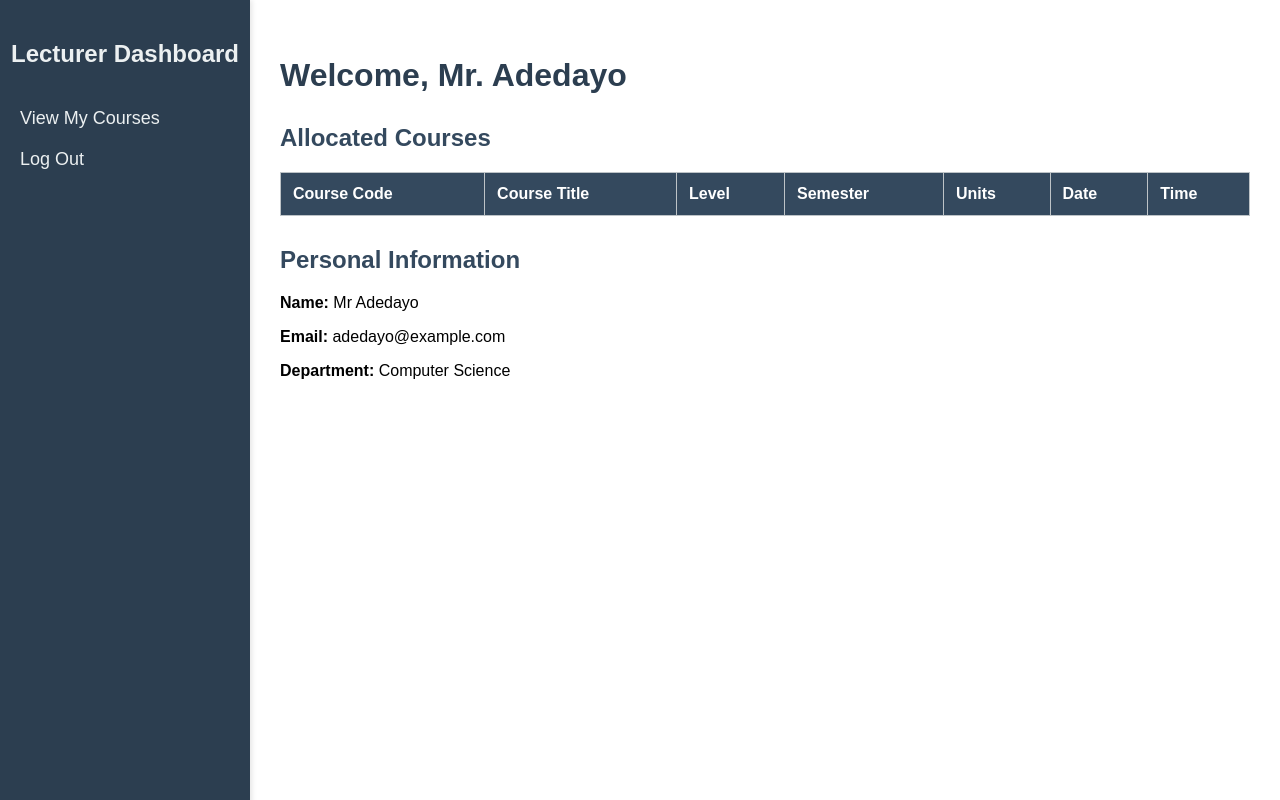
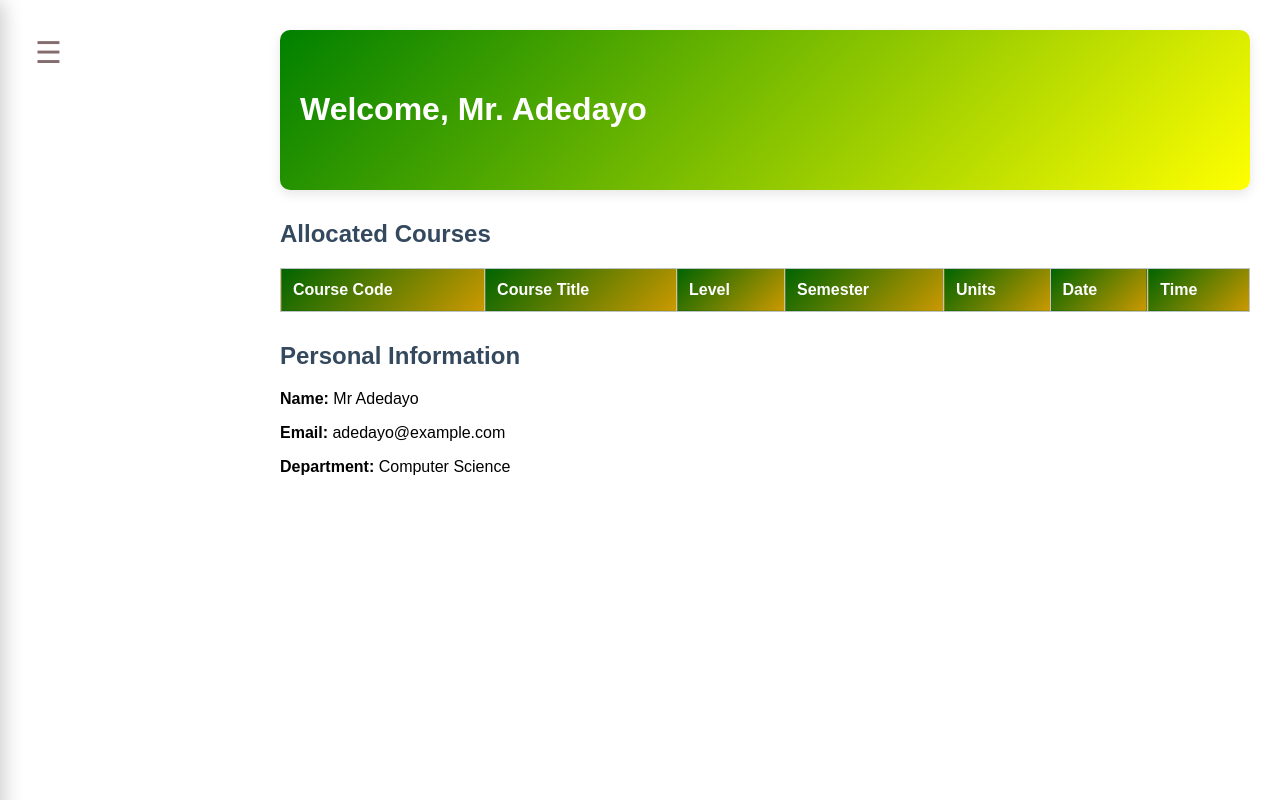
Before and after one commit to sam-the-champ/course-allocation-app, a website: page backend course allocation app/public/lecturer-dashboard.html in a window 1280 px wide. Drawn offline with Linux system fonts and the light colour scheme.

Commit message:
updated the UI

```diff
--- a/backend course allocation app/public/add-course.css
+++ b/backend course allocation app/public/add-course.css
@@ -9,63 +9,63 @@ body {
 /* Sidebar Styling */
 #sidebar {
     width: 250px;
-    background: linear-gradient(to bottom, #7a9197, #7d7cc4);
+    background: linear-gradient(135deg, rgba(0, 100, 0, 1), rgba(204, 153, 0, 1));
     color: #fff;
-    width: 250px;
     height: 100%;
     position: fixed;
     top: 0;
-    left: 0px; /* Initially hidden offscreen */
-    padding-top: 20px;
-    display: none;
-    box-shadow: 4px 0 10px rgba(0, 0, 0, 0.2);
-    transform: translateX(-100%);
-    transition: transform 0.3s ease; /* Smooth transition for sliding in/out */
-    border-radius: 10px 0 0 10px;
+    left: -250px;
+    padding-top: 30px;
+    box-shadow: 4px 0 20px rgba(0, 0, 0, 0.2);
+    transition: transform 0.4s ease;
+    border-radius: 0 10px 10px 0;
     z-index: 999;
 }
 
 #sidebar.open {
-    display: block;
-    transform: translateX(0);
+    transform: translateX(250px);
 }
+
 #sidebar nav ul {
-    margin-top: 40px;
+    margin-top: 30px;
     list-style: none;
     padding: 0;
 }
 
 #sidebar nav ul li {
-    padding: 15px;
+    padding: 20px 15px;
+    border-bottom: 1px solid rgba(255, 255, 255, 0.1);
 }
 
 #sidebar nav ul li a {
-    color: white;
+    color: #fff;
     text-decoration: none;
     display: block;
+    font-size: 18px;
+    transition: all 0.3s ease;
 }
 
 #sidebar nav ul li a:hover {
-    background-color: #444;
+    background-color: rgba(255, 255, 255, 0.1);
+    padding-left: 20px;
 }
 
-/* Menu Toggle Button (hamburger) */
 .menu-toggle {
     position: fixed;
-    top: 10px;
-    left: 10px;
+    top: 20px;
+    left: 20px;
     font-size: 30px;
     background: transparent;
     border: none;
-    color: #ceb8b8;
-    padding: 10px;
+    color: #856d6d;
+    padding: 15px;
     cursor: pointer;
     z-index: 1000;
     transition: all 0.3s ease;
 }
+
 .menu-toggle.open {
     transform: rotate(90deg);
-    font-size: 35px;
 }
 #main-content {
     margin: 20px;
--- a/backend course allocation app/public/add-lecturer.css
+++ b/backend course allocation app/public/add-lecturer.css
@@ -15,7 +15,7 @@
   /* Sidebar Styles */
   #sidebar {
     width: 250px;
-    background: linear-gradient(135deg, #1e3c72, #2a5298);
+    background: linear-gradient(135deg, rgba(0, 100, 0, 1), rgba(204, 153, 0, 1));
     color: #fff;
     height: 100%;
     position: fixed;
--- a/backend course allocation app/public/admin-dashboard.css
+++ b/backend course allocation app/public/admin-dashboard.css
@@ -16,7 +16,7 @@ body {
 
 #sidebar {
     width: 250px;
-    background: linear-gradient(135deg, #1e3c72, #2a5298);
+    background: linear-gradient(135deg, rgba(0, 100, 0, 1), rgba(204, 153, 0, 1));
     color: #fff;
     height: 100%;
     position: fixed;
@@ -83,7 +83,7 @@ body {
 }
 
 header {
-    background: linear-gradient(135deg, #ff3f6c, #ff7f50);
+    background: linear-gradient(135deg, green, yellow);
     color: #fff;
     padding: 40px 20px;
     border-radius: 10px;
@@ -129,25 +129,25 @@ h1 {
 }
 
 .stat-card:nth-child(1) {
-    background: linear-gradient(135deg, #fce4ec, #f8bbd0);
+    background: linear-gradient(135deg, #006400, #FFDB58);
 }
 
 .stat-card:nth-child(2) {
-    background: linear-gradient(135deg, #e1f5fe, #b3e5fc);
+    background: linear-gradient(135deg, #32CD32, #FFFF00);
 }
 
 .stat-card:nth-child(3) {
-    background: linear-gradient(135deg, #dcedc8, #c5e1a5);
+    background: linear-gradient(135deg, #556B2F, #FFC300);
 }
 
 .stat-card:nth-child(4) {
-    background: linear-gradient(135deg, #ffebee, #ffcdd2);
+    background: linear-gradient(135deg, #50C878, #FFFFE0);
 }
 
 .admin-notes {
     background-color: #fff;
     padding: 20px;
-    border-left: 5px solid #ff7f50;
+    border-left: 5px solid #FFDB58;
     margin-bottom: 30px;
     border-radius: 10px;
     box-shadow: 0 4px 10px rgba(0, 0, 0, 0.1);
--- a/backend course allocation app/public/admin-dashboard.js
+++ b/backend course allocation app/public/admin-dashboard.js
@@ -19,7 +19,7 @@ document.addEventListener("DOMContentLoaded", function() {
     const totalLecturers = document.getElementById("totalLecturers");
     const allocatedCourses = document.getElementById("allocatedCourses");
     const unallocatedCourses = document.getElementById("unallocatedCourses");
-    const logoutBtn = document.getElementById("logoutBtn");
+
 
     // Function to update the stats dynamically (replace these with real data from your backend or API)
     const updateStats = async () => {
@@ -71,6 +71,8 @@ document.addEventListener("DOMContentLoaded", function() {
 
     }
 
+
+    const logoutBtn = document.getElementById("logoutBtn");
     async function logout(){
             try{
                 const response = await fetch(`http://localhost:5000/api/auth/logout`, {
@@ -88,6 +90,4 @@ document.addEventListener("DOMContentLoaded", function() {
             logout();
         })
 
-
-
 });
--- a/backend course allocation app/public/allocate-course.css
+++ b/backend course allocation app/public/allocate-course.css
@@ -12,7 +12,7 @@
   }
   #sidebar {
     width: 250px;
-    background: linear-gradient(135deg, #1e3c72, #2a5298);
+    background: linear-gradient(135deg, rgba(0, 100, 0, 1), rgba(204, 153, 0, 1));
     color: #fff;
     height: 100%;
     position: fixed;
@@ -113,7 +113,7 @@
   .submit-button {
     width: 100%;
     padding: 12px;
-    background-color: #3498db;
+    background-color: rgba(0, 100, 0, 1);
     border: none;
     color: white;
     font-size: 16px;
@@ -123,5 +123,5 @@
   }
 
   .submit-button:hover {
-    background-color: #4329b9;
+    background-color: rgba(204, 153, 0, 1);
   }
--- a/backend course allocation app/public/lecturer-dashboard.css
+++ b/backend course allocation app/public/lecturer-dashboard.css
@@ -7,46 +7,65 @@ body {
   }
 
   /* Sidebar Navigation Styles */
-  .sidebar {
+#sidebar {
     width: 250px;
-    height: 100vh;
-    background-color: #2c3e50;
-    color: #ecf0f1;
-    padding-top: 20px;
+    background: linear-gradient(135deg, rgba(0, 100, 0, 1), rgba(204, 153, 0, 1));
+    color: #fff;
+    height: 100%;
     position: fixed;
     top: 0;
-    left: 0;
-    box-shadow: 2px 0 5px rgba(0, 0, 0, 0.1);
+    left: -250px;
+    padding-top: 30px;
+    box-shadow: 4px 0 20px rgba(0, 0, 0, 0.2);
+    transition: transform 0.4s ease;
+    border-radius: 0 10px 10px 0;
+    z-index: 999;
 }
 
-  .sidebar-header {
-    text-align: center;
-    margin-bottom: 30px;
+#sidebar.open {
+    transform: translateX(250px);
 }
 
-  .sidebar h2 {
-    font-size: 24px;
-  }
-
-  .menu {
-    list-style-type: none;
+#sidebar nav ul {
+    margin-top: 30px;
+    list-style: none;
     padding: 0;
 }
 
-  .menu li {
-    padding: 10px 20px;
+#sidebar nav ul li {
+    padding: 20px 15px;
+    border-bottom: 1px solid rgba(255, 255, 255, 0.1);
 }
 
-  .menu a {
-    color: #ecf0f1;
+#sidebar nav ul li a {
+    color: #fff;
     text-decoration: none;
+    display: block;
     font-size: 18px;
+    transition: all 0.3s ease;
 }
 
-  .menu a:hover {
-    background-color: #34495e;
-    border-radius: 5px;
-    padding-left: 10px;
+#sidebar nav ul li a:hover {
+    background-color: rgba(255, 255, 255, 0.1);
+    padding-left: 20px;
+}
+
+.menu-toggle {
+    position: fixed;
+    top: 20px;
+    left: 20px;
+    font-size: 30px;
+    background: transparent;
+    border: none;
+    color: #856d6d;
+    padding: 15px;
+    cursor: pointer;
+    z-index: 1000;
+    transition: all 0.3s ease;
+}
+
+.menu-toggle.open {
+    transform: rotate(90deg);
 }
 
   /* Main Dashboard Styles */
@@ -56,10 +75,15 @@ body {
     width: calc(100% - 250px);
   }
 
-  .welcome h1 {
-    color: #2c3e50;
-    font-size: 32px;
+  header {
+    background: linear-gradient(135deg, green, yellow);
+    color: #fff;
+    padding: 40px 20px;
+    border-radius: 10px;
+    box-shadow: 0 4px 12px rgba(0, 0, 0, 0.1);
+    margin-bottom: 30px;
 }
+
 
   #courses, #profile {
     margin-top: 30px;
@@ -84,7 +108,7 @@ body {
   }
 
   .courses-table th {
-    background-color: #34495e;
+    background: linear-gradient(135deg, rgba(0, 100, 0, 1), rgba(204, 153, 0, 1));
     color: #fff;
   }
 
--- a/backend course allocation app/public/lecturer-dashboard.html
+++ b/backend course allocation app/public/lecturer-dashboard.html
@@ -5,25 +5,25 @@
   <meta name="viewport" content="width=device-width, initial-scale=1.0">
   <title>Lecturer Dashboard</title>
   <link rel="stylesheet" href="lecturer-dashboard.css">
+  <link rel="stylesheet" href="https://cdnjs.cloudflare.com/ajax/libs/font-awesome/6.0.0-beta3/css/all.min.css">
 </head>
 <body>
-  <!-- Sidebar Navigation -->
-  <nav class="sidebar">
-    <div class="sidebar-header">
-      <h2>Lecturer Dashboard</h2>
-    </div>
-    <ul class="menu">
-      <li><a href="#courses">View My Courses</a></li>
-      <li><a id="logoutBtn" href="index.html">Log Out</a></li>
-    </ul>
-  </nav>
+  <button class="menu-toggle" id="menuToggle" aria-label="Toggle menu">&#9776;</button>
+
+  <div id="sidebar" role="navigation">
+      <nav>
+          <ul>
+            <li><a href="index.html" id="logoutBtn"><i class="fas fa-sign-out-alt"></i> Logout</a></li>
+          </ul>
+      </nav>
+  </div>
 
   <!-- Main Dashboard -->
   <main class="dashboard">
     <!-- Welcome Message -->
-    <section class="welcome">
+    <header>
       <h1>Welcome, <span id="welcomeMsg">Mr. Adedayo</span></h1>
-    </section>
+    </header>
 
     <!-- Allocated Courses -->
     <section id="courses">
--- a/backend course allocation app/public/lecturer-dashboard.js
+++ b/backend course allocation app/public/lecturer-dashboard.js
@@ -5,6 +5,18 @@ document.addEventListener("DOMContentLoaded", function () {
     alert("Lecturer ID not found. Please log in again.");
     return;
   }
+  const menuToggle = document.getElementById("menuToggle");
+    const sidebar = document.getElementById("sidebar");
+    const mainContent = document.getElementById("main-content");
+
+    // Sidebar toggle functionality
+    menuToggle.addEventListener("click", function() {
+        sidebar.classList.toggle("open");
+        mainContent.classList.toggle("with-sidebar");
+        menuToggle.classList.toggle("open");
+    });
+
+
 
   async function getLecturerData(){
     try{
--- a/backend course allocation app/public/lecturer-list.css
+++ b/backend course allocation app/public/lecturer-list.css
@@ -15,7 +15,7 @@ body {
 }
 #sidebar {
     width: 250px;
-    background: linear-gradient(135deg, #1e3c72, #2a5298);
+    background: linear-gradient(135deg, rgba(0, 100, 0, 1), rgba(204, 153, 0, 1));
     color: #fff;
     height: 100%;
     position: fixed;
@@ -55,7 +55,6 @@ body {
     background-color: rgba(255, 255, 255, 0.1);
     padding-left: 20px;
 }
-
 
 .menu-toggle {
     position: fixed;
@@ -105,7 +104,7 @@ body {
   }
 
   .courses-table th {
-    background-color: #34495e;
+    background: linear-gradient(135deg, rgba(0, 100, 0, 1), rgba(204, 153, 0, 1));
     color: #fff;
   }
 
--- a/backend course allocation app/public/view-allocations.css
+++ b/backend course allocation app/public/view-allocations.css
@@ -15,7 +15,7 @@ body {
 }
 #sidebar {
     width: 250px;
-    background: linear-gradient(135deg, #1e3c72, #2a5298);
+    background: linear-gradient(135deg, rgba(0, 100, 0, 1), rgba(204, 153, 0, 1));
     color: #fff;
     height: 100%;
     position: fixed;
@@ -55,7 +55,6 @@ body {
     background-color: rgba(255, 255, 255, 0.1);
     padding-left: 20px;
 }
-
 
 .menu-toggle {
     position: fixed;
@@ -105,7 +104,7 @@ body {
   }
 
   .courses-table th {
-    background-color: #34495e;
+    background: linear-gradient(135deg, rgba(0, 100, 0, 1), rgba(204, 153, 0, 1));
     color: #fff;
   }
 
```
Also changed, not shown: backend course allocation app/public/add-course.html (+5 -4 lines), backend course allocation app/public/add-lecturer.html (+1 -1 lines), backend course allocation app/public/admin-dashboard.html (+2 -2 lines), backend course allocation app/public/allocate-course.html (+1 -1 lines), backend course allocation app/public/lecturer-list.html (+2 -2 lines), backend course allocation app/public/view-allocations.html (+2 -2 lines). Lines whose indentation alone changed are shown as unchanged.
